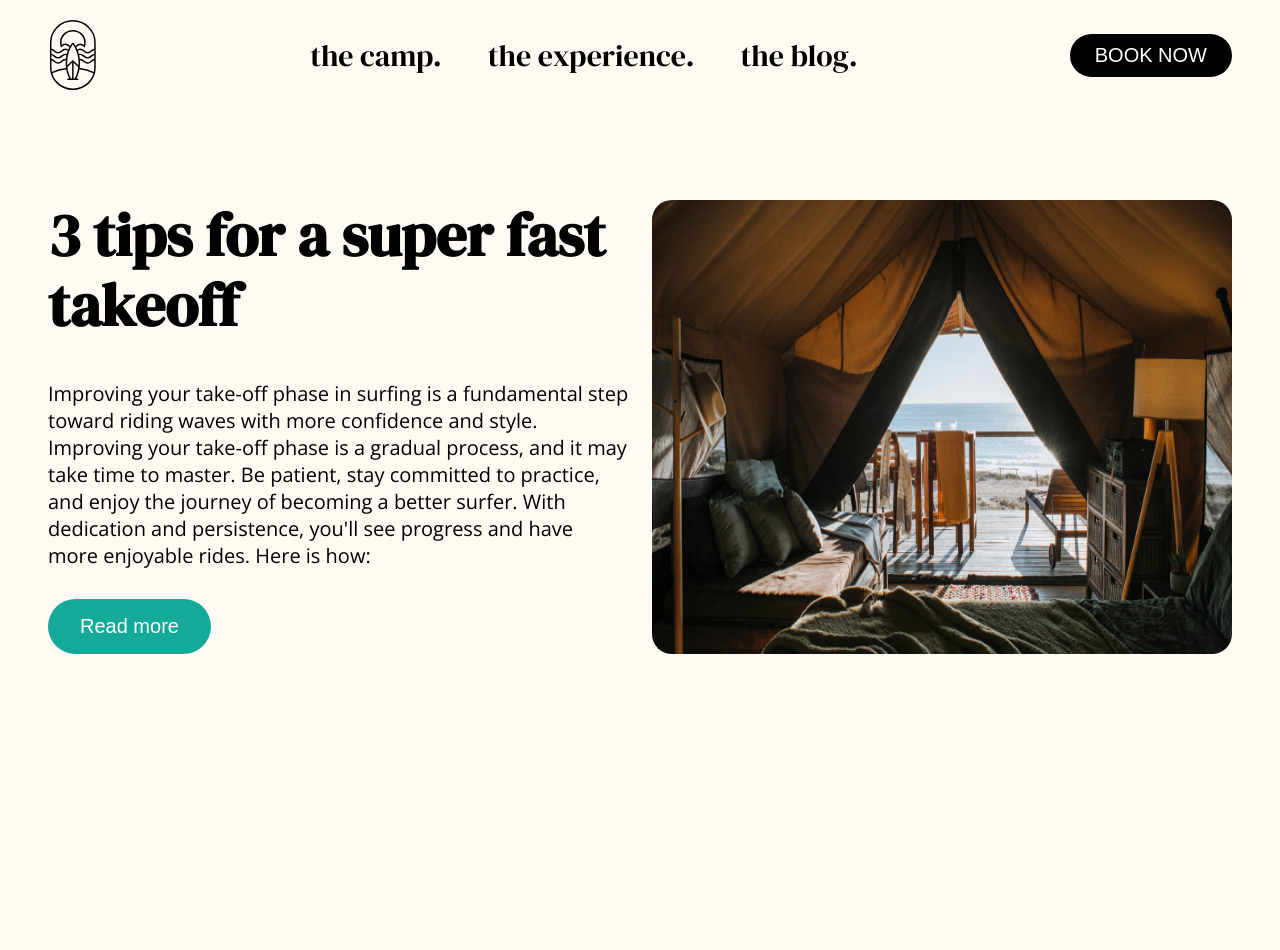
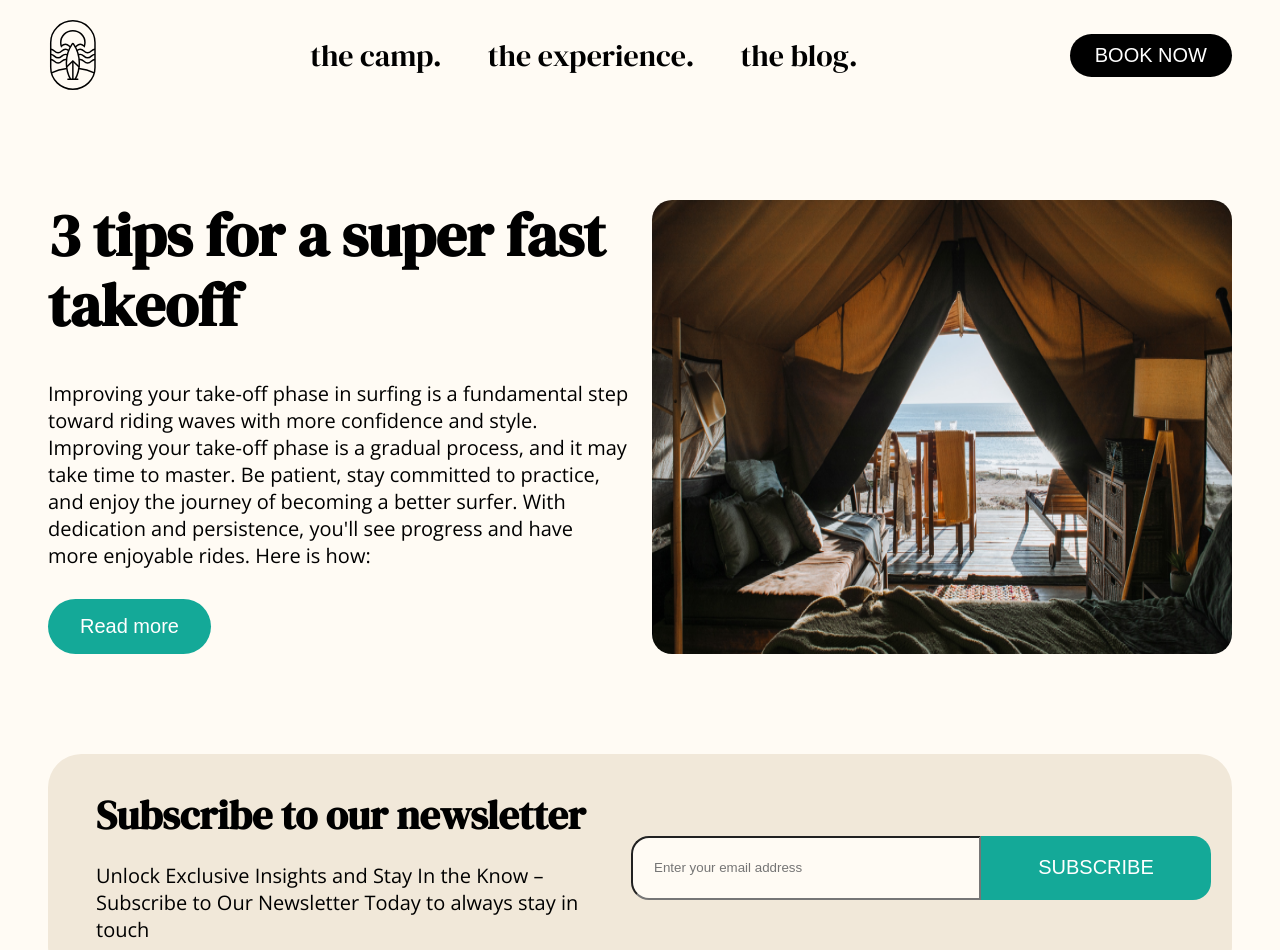
Before and after one commit to gervais-amoah/surfcamp_frontend, a Next.js app: page /blog in a window 1280 px wide. Shown: the top 950 px of the page. Built offline with nearby package versions, Linux system fonts and the light colour scheme.

Commit message:
Add the Newsletter bloc (just static)

```diff
--- /dev/null
+++ b/app/_components/Blog/SubscribeToNewsletter.jsx
@@ -0,0 +1,26 @@
+'use client';
+
+export default function SubscribeToNewsletter() {
+  return (
+    <section className="newsletter">
+      <div className="newsletter__info">
+        <h4>Subscribe to our newsletter</h4>
+        <p className="copy">
+          Unlock Exclusive Insights and Stay In the Know – Subscribe to Our
+          Newsletter Today to always stay in touch
+        </p>
+      </div>
+
+      <form action="" className="newsletter__form">
+        <input
+          type="email"
+          placeholder="Enter your email address"
+          className="newsletter__input input"
+        />
+        <button className="newsletter__subscribe btn btn--medium btn--turquoise">
+          Subscribe
+        </button>
+      </form>
+    </section>
+  );
+}
--- a/app/blog/page.jsx
+++ b/app/blog/page.jsx
@@ -1,5 +1,6 @@
 import React from 'react';
 import HighlightArcticle from '@/app/_components/Blog/HighlightArcticle';
+import SubscribeToNewsletter from '@/app/_components/Blog/SubscribeToNewsletter';
 
 export default function BlogPage() {
   const highlightArticliData = {
@@ -21,6 +22,7 @@
   return (
     <div className="blog-page">
       <HighlightArcticle data={highlightArticliData} />
+      <SubscribeToNewsletter />
     </div>
   );
 }
--- /dev/null
+++ b/sass/components/blog/_newsletter.scss
@@ -0,0 +1,39 @@
+.newsletter {
+  display: flex;
+  background-color: $light-brown;
+  padding: 3.8rem 2.1rem 3.8rem 4.8rem;
+  border-radius: 3.35rem;
+  margin-bottom: 10rem;
+
+  &__info {
+    & h4 {
+      margin-bottom: 2.3rem;
+    }
+  }
+
+  &__form {
+    display: flex;
+    align-items: center;
+    margin-left: 3rem;
+  }
+
+  &__input {
+    background-color: $light-beige;
+    width: 35rem;
+    height: 6.4rem;
+    border-radius: 1.8rem 0px 0px 1.8rem;
+    padding-left: 2.1rem;
+  }
+
+  &__subscribe {
+    text-transform: uppercase;
+    height: 6.4rem;
+    width: 23rem;
+    border-radius: 0px 1.8rem 1.8rem 0px;
+  }
+
+  &__thanks {
+    width: 100%;
+    text-align: center;
+  }
+}
--- a/sass/main.scss
+++ b/sass/main.scss
@@ -10,5 +10,6 @@
 @import 'components/info-block';
 
 @import 'components/blog/highlight-article';
+@import 'components/blog/newsletter';
 
 @import 'pages/blog';
```
